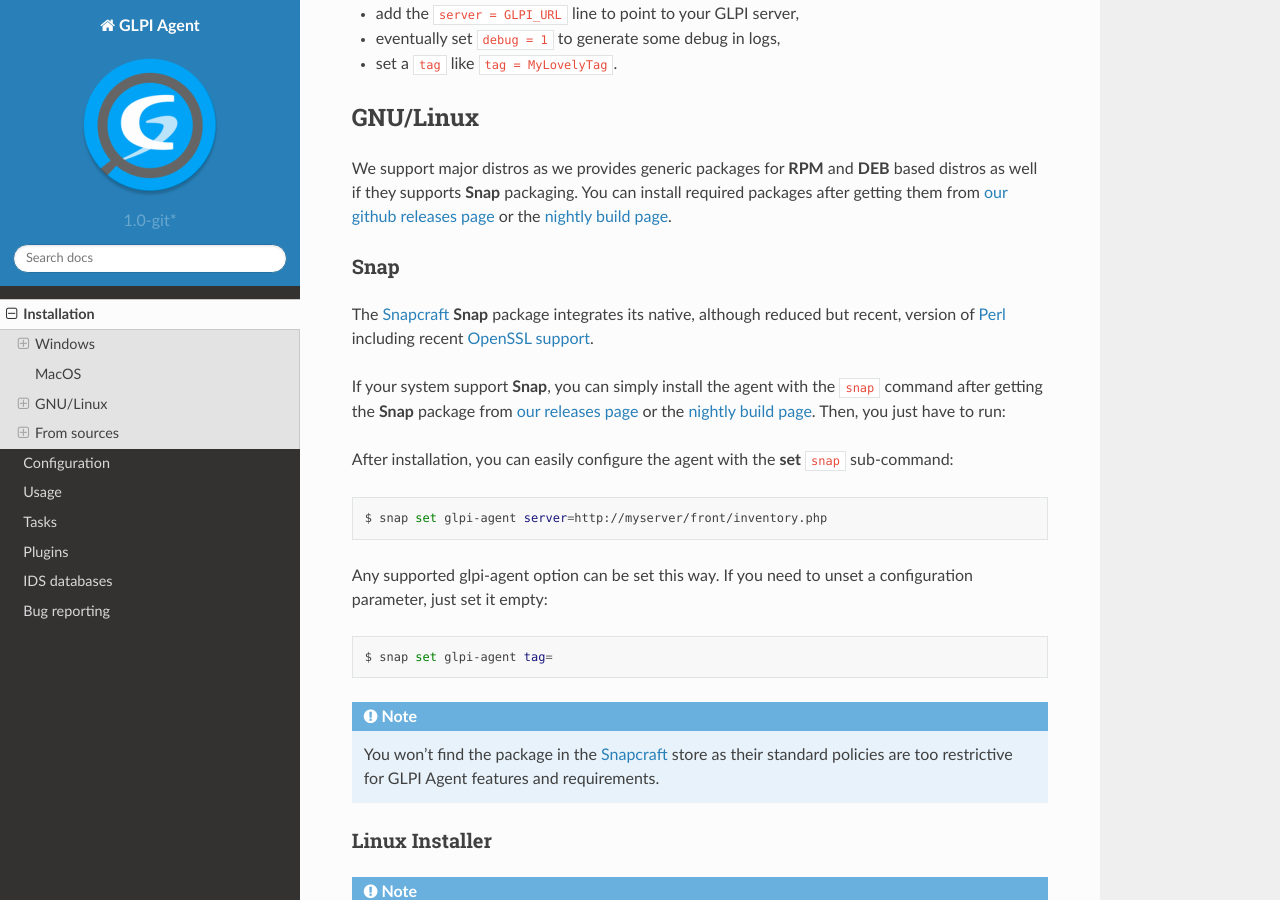
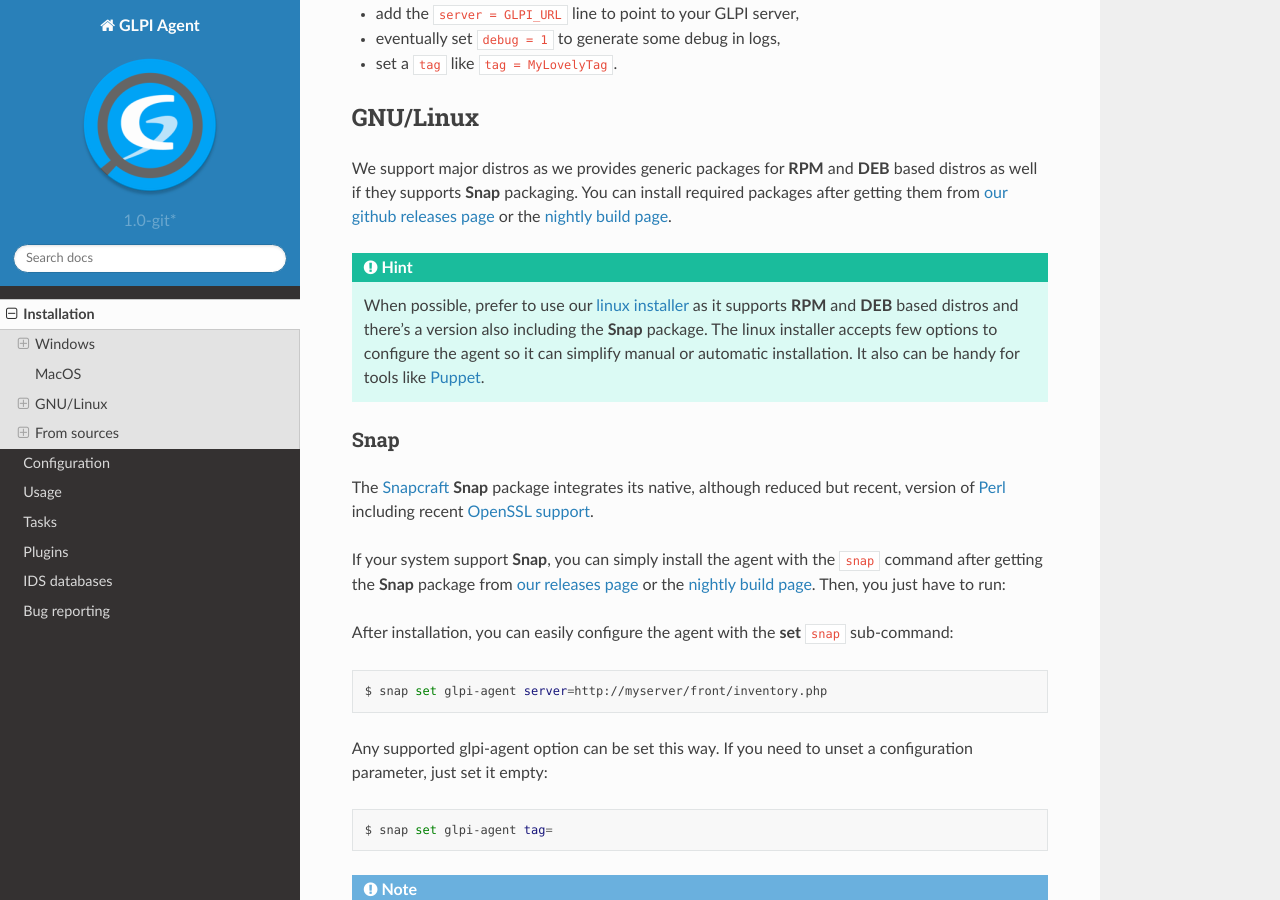
Before and after one commit to glpi-project/doc-agent, a Sphinx documentation site: the page built from source/installation/index.rst, in a window 1280 px wide and 900 px high, scrolled down 1447 px. Built offline with Sphinx 7.4.7 and the Read the Docs theme 2.0.0, drawn with Linux system fonts in a browser that asks for light colours.

Commit message:
Add GNU/Linux hint to prefer linux installer

```diff
--- a/source/installation/index.rst
+++ b/source/installation/index.rst
@@ -59,6 +59,14 @@
 
 We support major distros as we provides generic packages for **RPM** and **DEB** based distros as well if they supports **Snap** packaging. You can install required packages after getting them from `our github releases page <https://github.com/glpi-project/glpi-agent/releases>`_ or the `nightly build page <https://nightly.glpi-project.org/glpi-agent>`_.
 
+.. hint::
+
+   When possible, prefer to use our :ref:`linux installer <linux-installer>` as it supports **RPM** and **DEB** based distros and there's a version also including the **Snap** package.
+   The linux installer accepts few options to configure the agent so it can simplify manual or automatic installation.
+   It also can be handy for tools like `Puppet`_.
+
+.. _Puppet: https://puppet.com/open-source/#osp
+
 Snap
 ^^^^
 
@@ -88,6 +96,8 @@
    You won't find the package in the `Snapcraft`_ store as their standard policies are too restrictive for GLPI Agent features and requirements.
 
 .. _Snapcraft: https://snapcraft.io/
+
+.. _linux-installer:
 
 Linux Installer
 ^^^^^^^^^^^^^^^
```
